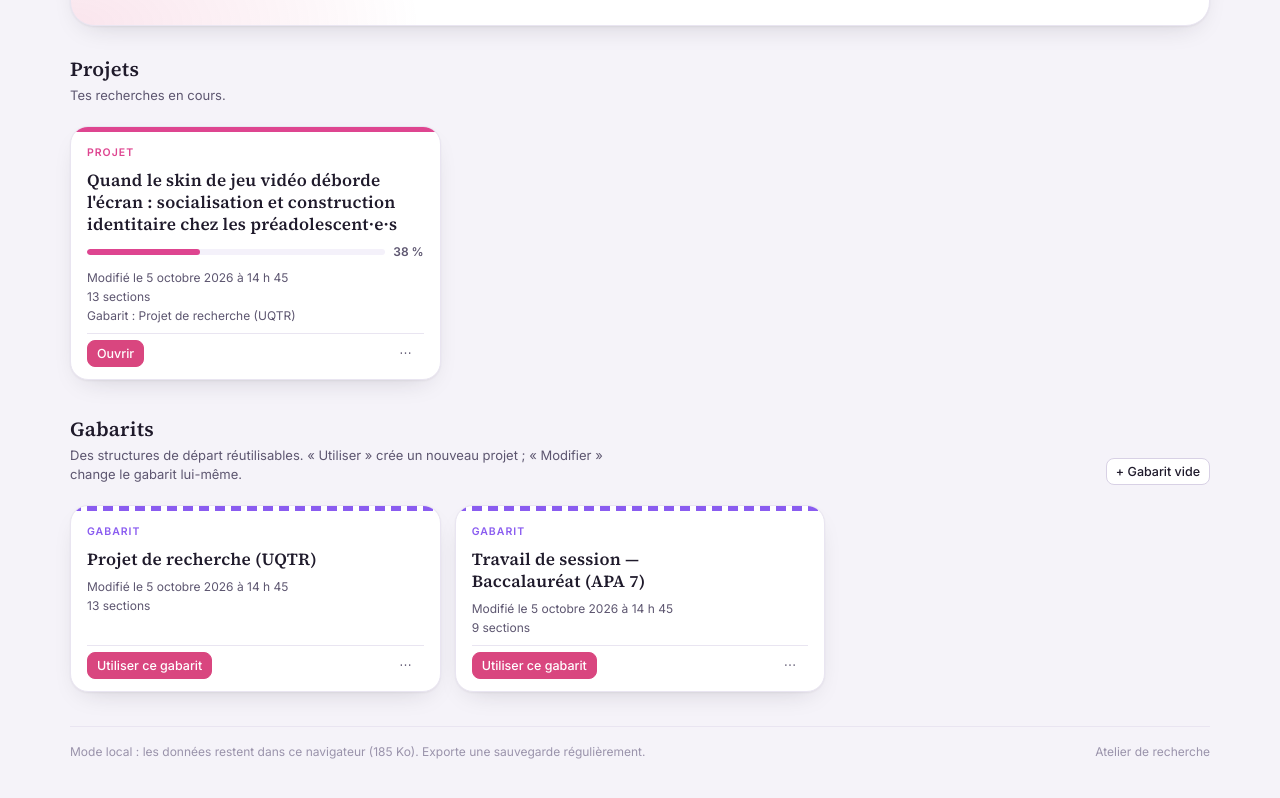
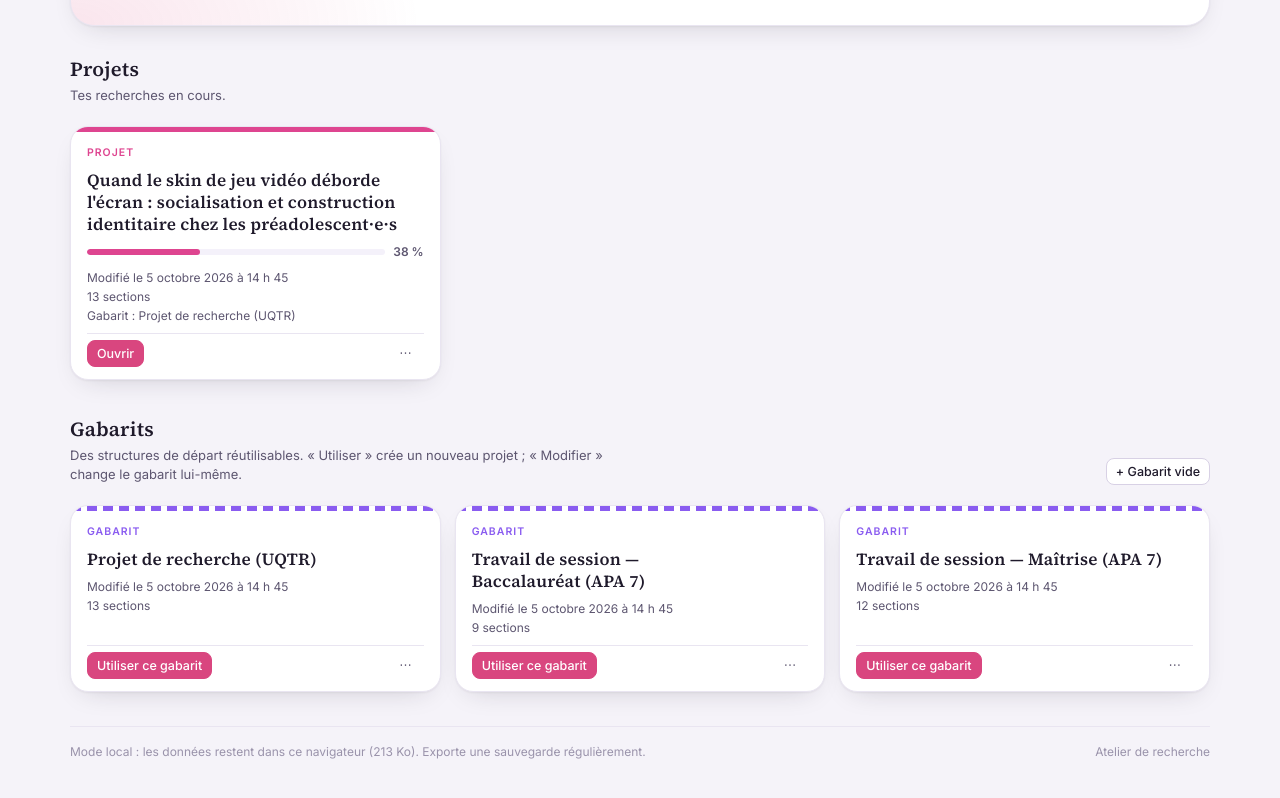
Before and after one commit to roxannelefebvrebaril-maker/atelier-recherche, a plain HTML site: page index.html in a window 1280 px wide. Shown: the part 236-1034 px from the top of the page. Drawn offline with Linux system fonts and the light colour scheme.

Commit message:
Gabarit APA 7 : maîtrise
Co-Authored-By: Claude Opus 5.5 <noreply@anthropic.com>

```diff
--- a/index.html
+++ b/index.html
@@ -20,6 +20,7 @@
 
   <script src="js/seeds.js"></script>
   <script src="js/gabarits/apa-baccalaureat.js"></script>
+  <script src="js/gabarits/apa-maitrise.js"></script>
   <script src="js/storage.js"></script>
   <script src="js/cloud.js"></script>
   <script src="js/files.js"></script>
```
